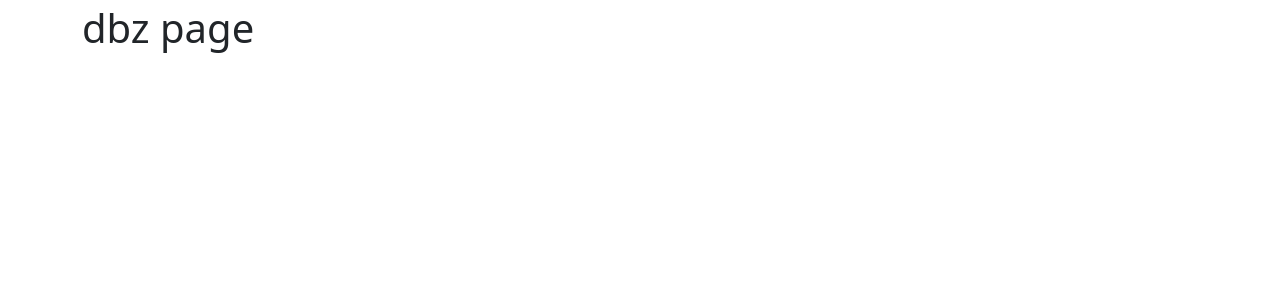
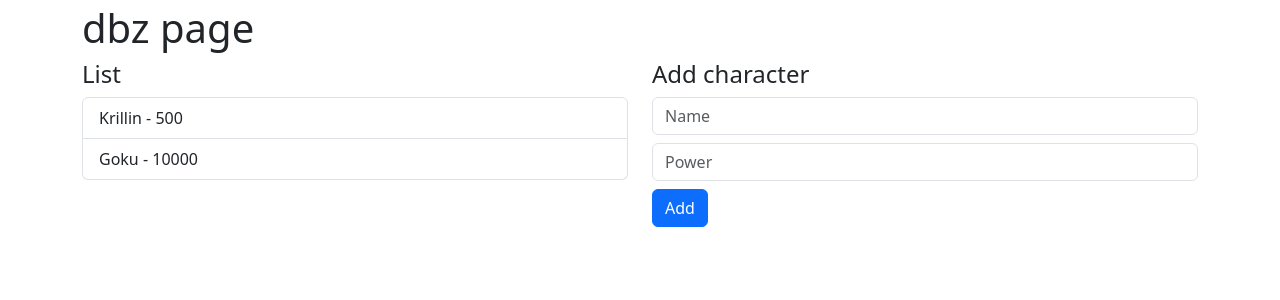
Before and after one commit to AntonioJRuizG/basic-angular-project, an Angular app: page / in a window 1280 px wide. Shown: the top 300 px of the page. Built offline with nearby package versions, Linux system fonts and the light colour scheme.

Commit message:
Componentize main page

```diff
--- /dev/null
+++ b/src/app/dbz/components/form/form.component.html
@@ -0,0 +1,6 @@
+<h4>Add character</h4>
+<form>
+  <input text="text" class="form-control mb-2" placeholder="Name">
+  <input text="number" class="form-control  mb-2" placeholder="Power">
+  <button type="submit" class="btn btn-primary">Add</button>
+</form>
--- /dev/null
+++ b/src/app/dbz/components/list/list.component.html
@@ -0,0 +1,5 @@
+<h4>List</h4>
+<ul class="list-group">
+  <li class="list-group-item">Krillin - 500</li>
+  <li class="list-group-item">Goku - 10000</li>
+</ul>
--- a/src/app/dbz/dbz.module.ts
+++ b/src/app/dbz/dbz.module.ts
@@ -1,9 +1,11 @@
 import { NgModule } from '@angular/core';
 import { CommonModule } from '@angular/common';
 import { MainPage } from './pages/main-page.component';
+import { ListComponent } from './components/list/list.component';
+import { FormComponent } from './components/form/form.component';
 
 @NgModule({
-  declarations: [MainPage],
+  declarations: [MainPage, ListComponent, FormComponent],
   imports: [CommonModule],
   exports: [MainPage],
 })
--- a/src/app/dbz/pages/main-page.component.html
+++ b/src/app/dbz/pages/main-page.component.html
@@ -1 +1,12 @@
 <h1>dbz page</h1>
+
+<div class="row">
+  <div class="col">
+    <app-dbz-list></app-dbz-list>
+  </div>
+
+  <div class="col">
+    <app-dbz-form></app-dbz-form>
+  </div>
+
+</div>
--- a/src/app/dbz/pages/main-page.component.ts
+++ b/src/app/dbz/pages/main-page.component.ts
@@ -1,7 +1,19 @@
 import { Component } from '@angular/core';
+import { Character } from '../interfaces/character.interface';
 
 @Component({
   selector: 'app-dbz-main-page',
   templateUrl: 'main-page.component.html',
 })
-export class MainPage {}
+export class MainPage {
+  public characters: Character[] = [
+    {
+      name: 'Krillin',
+      power: 500,
+    },
+    {
+      name: 'Goku',
+      power: 10000,
+    },
+  ];
+}
```
Also changed, not shown: src/app/dbz/components/form/form.component.ts (added, +8 -0 lines), src/app/dbz/components/list/list.component.ts (added, +8 -0 lines), src/app/dbz/components/form/form.component.css (added), src/app/dbz/components/list/list.component.css (added), 2 other files (tests, documents, lock files or other folders).
